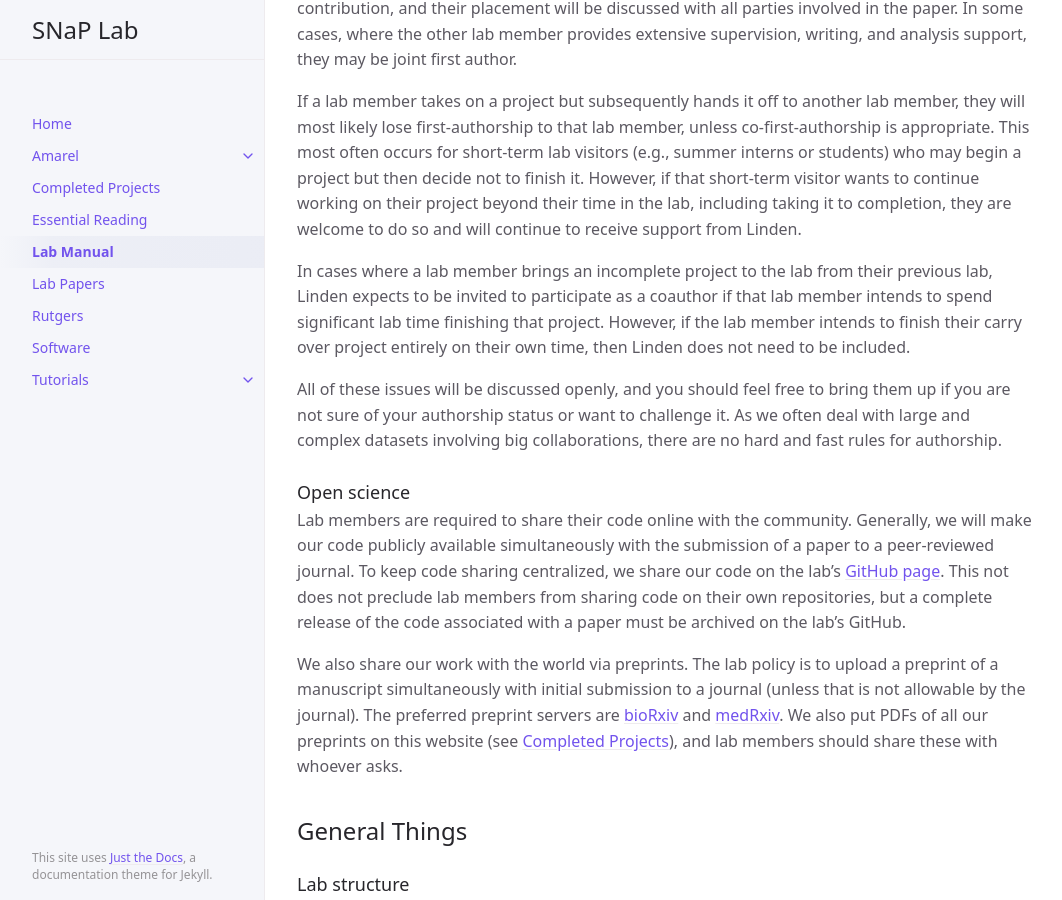
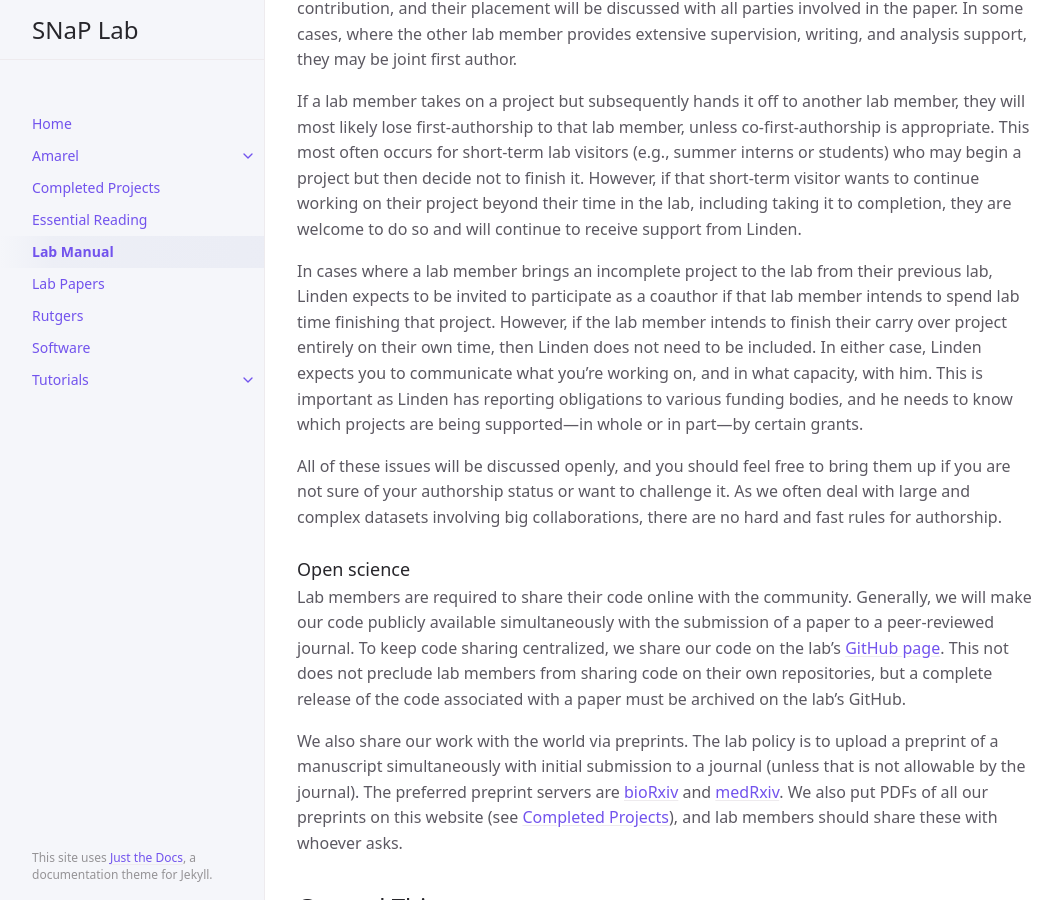
Before and after one commit to LindenParkesLab/snaplab.github.io, a Jekyll site: the page built from docs/lab_manual/index.md, in a window 1280 px wide and 900 px high, scrolled down 8485 px. Shown: the whole window, without its empty margins (107-1169 px from the left). Built offline with Jekyll 4.4.1, drawn with Linux system fonts in a browser that asks for light colours; cached includes are drawn as plain includes.

Commit message:
minor tweaks to Authorship policies

```diff
--- a/docs/lab_manual/index.md
+++ b/docs/lab_manual/index.md
@@ -165,7 +165,7 @@ At the start of a new project, the lab member taking on the lead role can expect
 
 If a lab member takes on a project but subsequently hands it off to another lab member, they will most likely lose first-authorship to that lab member, unless co-first-authorship is appropriate. This most often occurs for short-term lab visitors (e.g., summer interns or students) who may begin a project but then decide not to finish it. However, if that short-term visitor wants to continue working on their project beyond their time in the lab, including taking it to completion, they are welcome to do so and will continue to receive support from Linden.
 
-In cases where a lab member brings an incomplete project to the lab from their previous lab, Linden expects to be invited to participate as a coauthor if that lab member intends to spend significant lab time finishing that project. However, if the lab member intends to finish their carry over project entirely on their own time, then Linden does not need to be included.
+In cases where a lab member brings an incomplete project to the lab from their previous lab, Linden expects to be invited to participate as a coauthor if that lab member intends to spend lab time finishing that project. However, if the lab member intends to finish their carry over project entirely on their own time, then Linden does not need to be included. In either case, Linden expects you to communicate what you're working on, and in what capacity, with him. This is important as Linden has reporting obligations to various funding bodies, and he needs to know which projects are being supported---in whole or in part---by certain grants.
 
 All of these issues will be discussed openly, and you should feel free to bring them up if you are not sure of your authorship status or want to challenge it. As we often deal with large and complex datasets involving big collaborations, there are no hard and fast rules for authorship.
 
```
